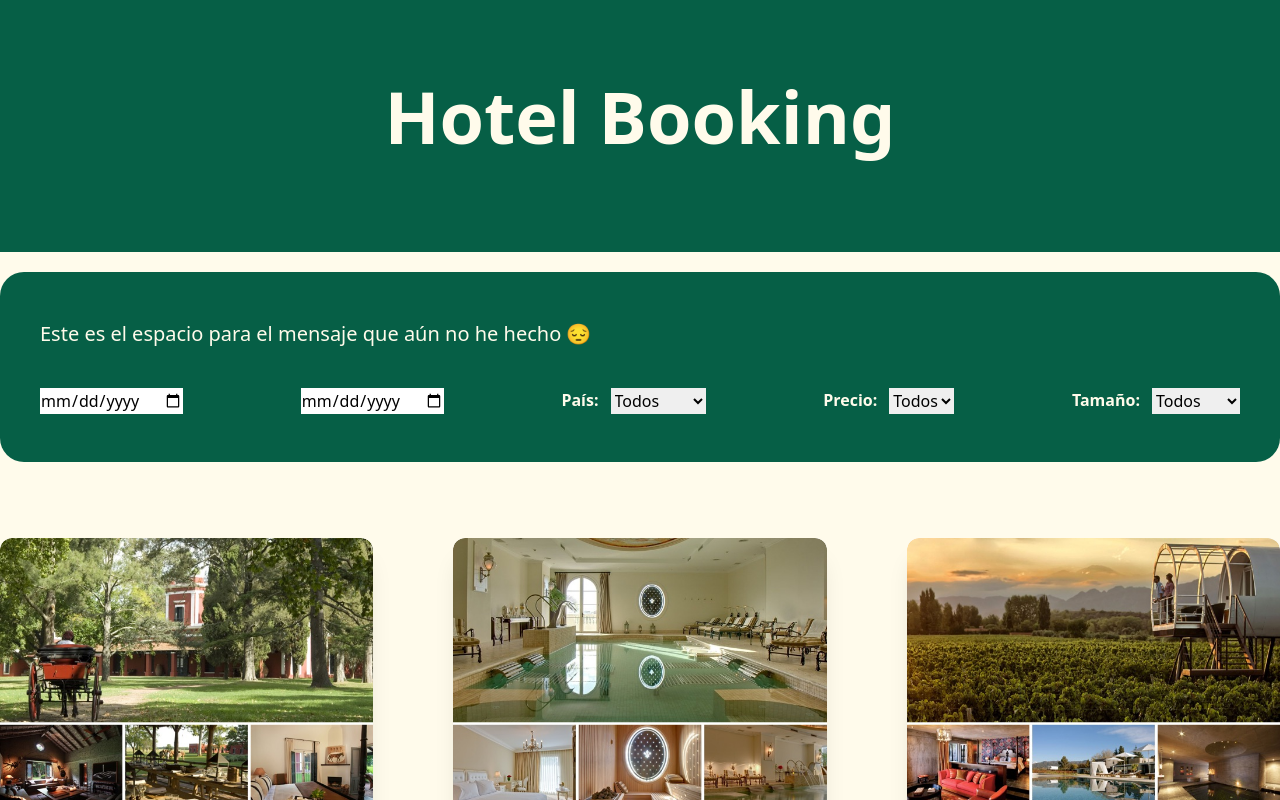
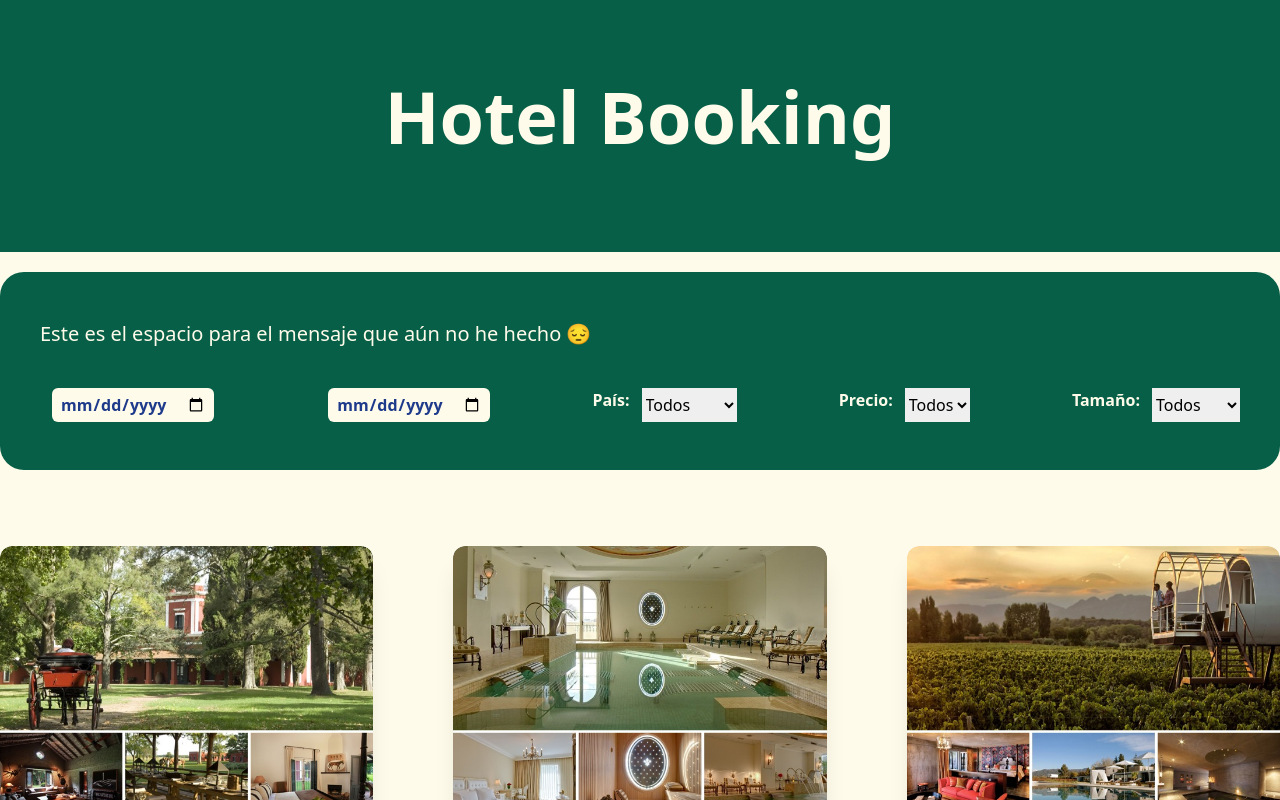
Before and after one commit to sebascasasg/acamica-hotel-booking, a React (Create React App) app: page / in a window 1280 px wide. Shown: the top 800 px of the page. Built offline with nearby package versions, Linux system fonts and the light colour scheme.

Commit message:
Added dates validation and filter by dates

```diff
--- a/src/components/DateFilter.jsx
+++ b/src/components/DateFilter.jsx
@@ -1,7 +1,14 @@
 import React from 'react'
 
 function DateFilter(props) {
-  return <input type='date' />
+  return (
+    <div className='flex items-center'>
+      <label htmlFor={props.name}>
+        <h3 className='mr-3 font-bold text-yellow-50'>{props.label}</h3>
+      </label>
+      <input className='px-2 py-1 rounded-md bg-yellow-50 font-bold text-blue-900' type='date' name={props.name} value={props.value} onChange={props.onFilterChange} />
+    </div>
+  )
 }
 
 export default DateFilter
```
